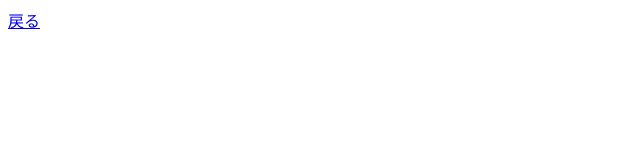
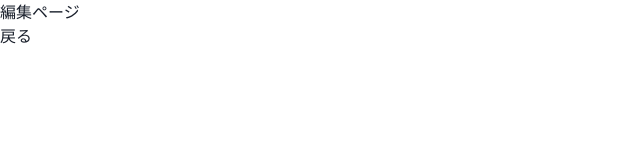
Before and after one commit to shinshinshin123/next-todo-app, a Next.js app: page /todos/edit/1 in a window 1280 px wide. Shown: the top 160 px of the page, without its empty margins (0-640 px from the left). Built offline with nearby package versions, Linux system fonts and the light colour scheme.

Commit message:
編集ページとcontentフォームを作ってみる

```diff
--- a/src/pages/_app.tsx
+++ b/src/pages/_app.tsx
@@ -1,11 +1,11 @@
 import type { AppProps } from 'next/app'
-// import { ChakraProvider } from '@chakra-ui/react'
+import { ChakraProvider } from '@chakra-ui/react'
 import React from 'react'
 
 export default function App({ Component, pageProps }: AppProps) {
   return (
-    // <ChakraProvider>
+    <ChakraProvider>
       <Component {...pageProps} />
-    // </ChakraProvider>
+    </ChakraProvider>
   )
 }
--- a/src/pages/todos/edit/[id].tsx
+++ b/src/pages/todos/edit/[id].tsx
@@ -4,6 +4,7 @@ import Link from "next/link";
 export default function Edit() {
     return (
         <div>
+            <h1>編集ページ</h1>
             <Link href="/todos">戻る</Link>
         </div>
     )
```
Also changed, not shown: src/pages/todos/create.tsx (+10 -3 lines).
